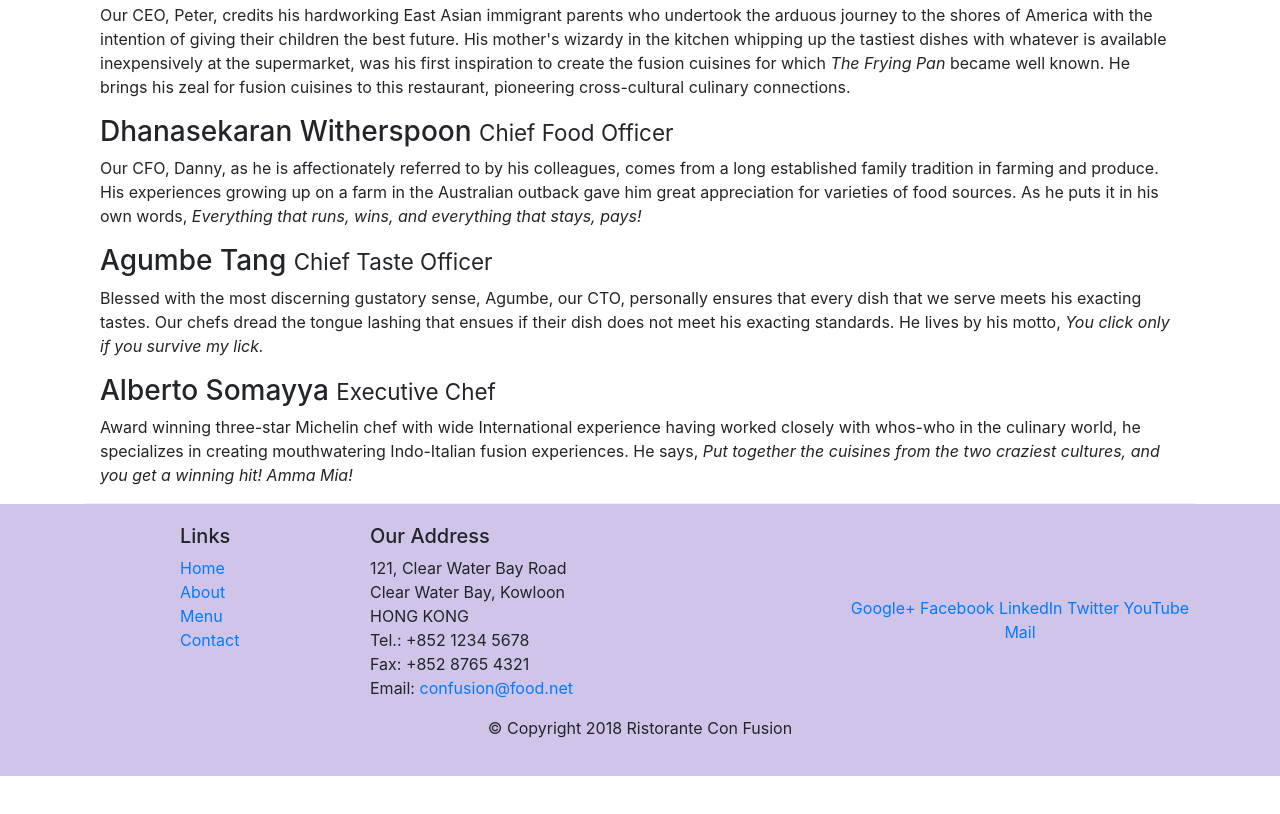
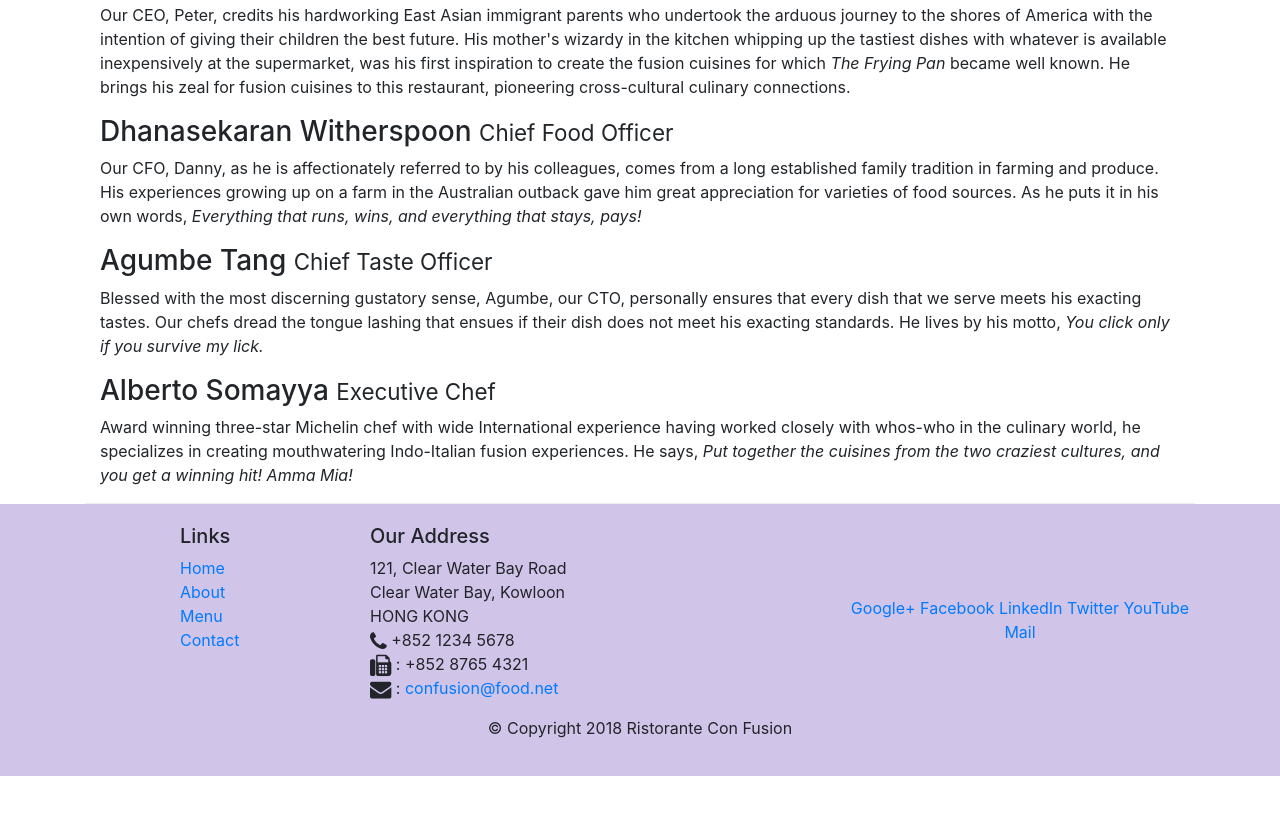
Before and after one commit to ShreyanshTripathi/node-bootstrap, a website: page aboutus.html in a window 1280 px wide. Shown: the part 950-1764 px from the top of the page. Drawn offline with nearby package versions, Linux system fonts and the light colour scheme.

Commit message:
Added font-awesome to footer

```diff
--- a/aboutus.html
+++ b/aboutus.html
@@ -102,9 +102,9 @@
 		              121, Clear Water Bay Road<br>
 		              Clear Water Bay, Kowloon<br>
 		              HONG KONG<br>
-		              Tel.: +852 1234 5678<br>
-		              Fax: +852 8765 4321<br>
-		              Email: <a href="mailto:confusion@food.net">confusion@food.net</a>
+		              <i class="fa fa-phone fa-lg"></i> +852 1234 5678<br>
+		              <i class="fa fa-fax fa-lg"></i> : +852 8765 4321<br>
+		              <i class="fa fa-envelope fa-lg"></i> : <a href="mailto:confusion@food.net">confusion@food.net</a>
 		           </address>
                 </div>
                 <div class="col-12 col-sm-4 align-self-center">
```
Also changed, not shown: index.html (+3 -3 lines).
